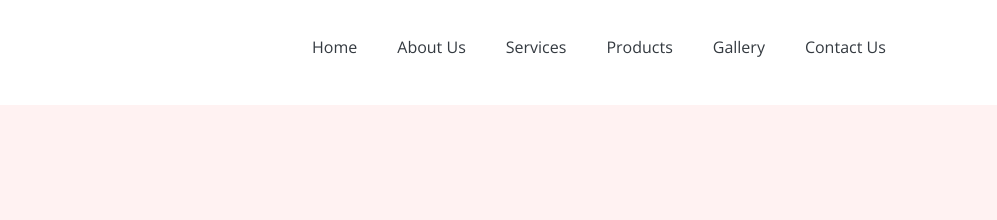
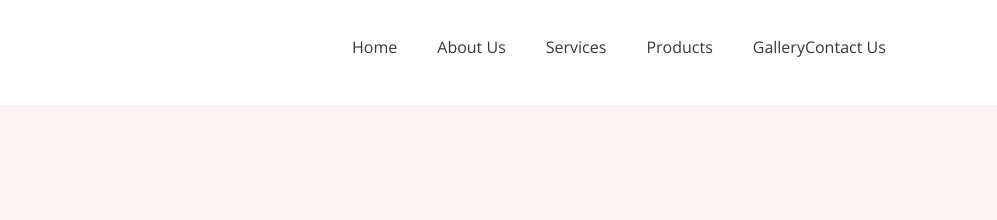
Before and after one commit to Teddiurssa/OyaGlam-Template, a plain HTML site: page index.html in a window 1280 px wide. Shown: the top 220 px of the page, 283-1280 px from the left. Drawn offline with nearby package versions, Linux system fonts and the light colour scheme.

Commit message:
fixed padding

```diff
--- a/index.html
+++ b/index.html
@@ -59,7 +59,7 @@
                     <li class="nav-item ">
                         <a class="nav-link text-dark p-0 h5" href="#past-work">Gallery</a>
                     </li>
-                    <li class="nav-item ">
+                    <li class="nav-item p-0 ">
                         <a class="nav-link text-dark p-0 h5" href="#contact">Contact Us</a>
                     </li>
                 </ul>
```
